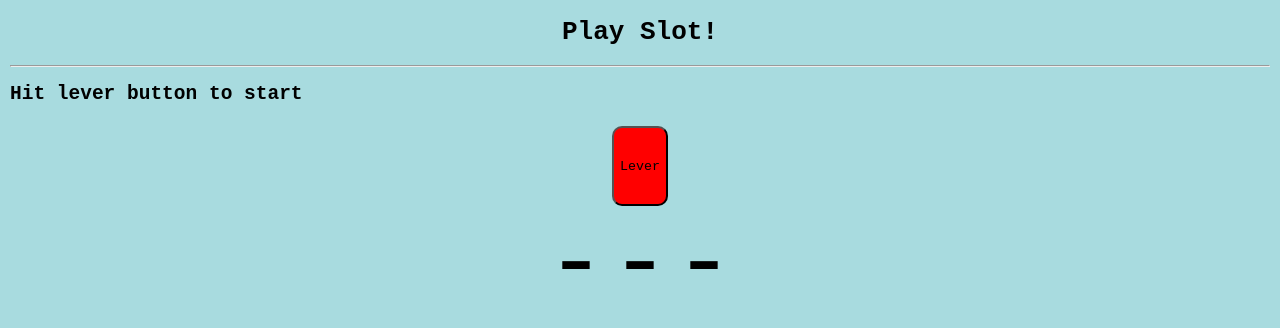
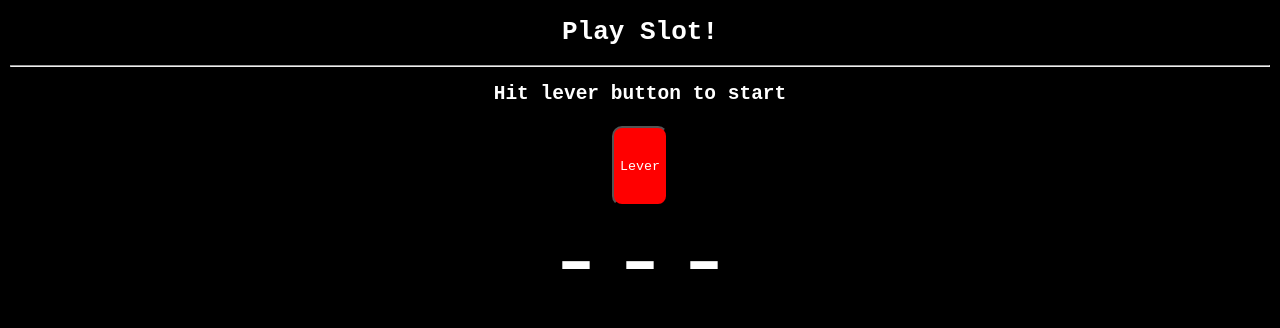
Before and after one commit to honeybeeecodes/slotmachine, a plain HTML site: page index.html in a window 1280 px wide. Drawn offline with Linux system fonts and the light colour scheme.

Commit message:
background

```diff
--- a/css/style.css
+++ b/css/style.css
@@ -1,10 +1,15 @@
 * {
     font-family: monospace;
+    color: white
+}
+
+h2 {
+    text-align: center;
 }
 
 body{
     margin: 10px;
-    background-color: rgb(168, 219, 223);
+    background-color: rgb(0, 0, 0);
 }
 
 .slot-number {
```
